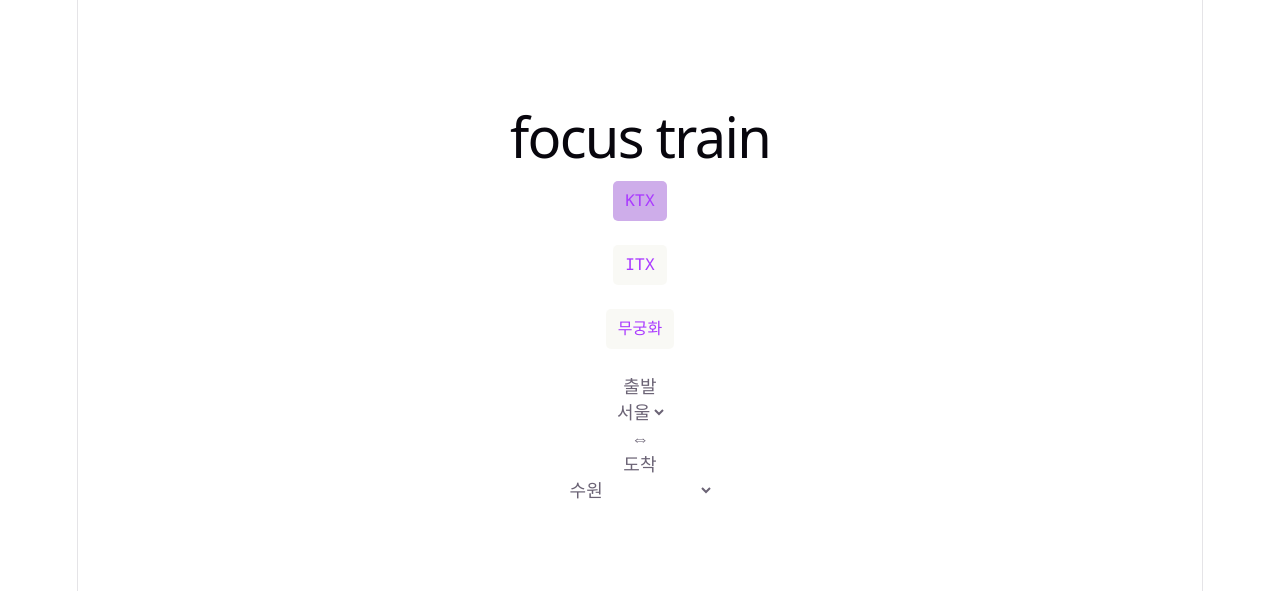
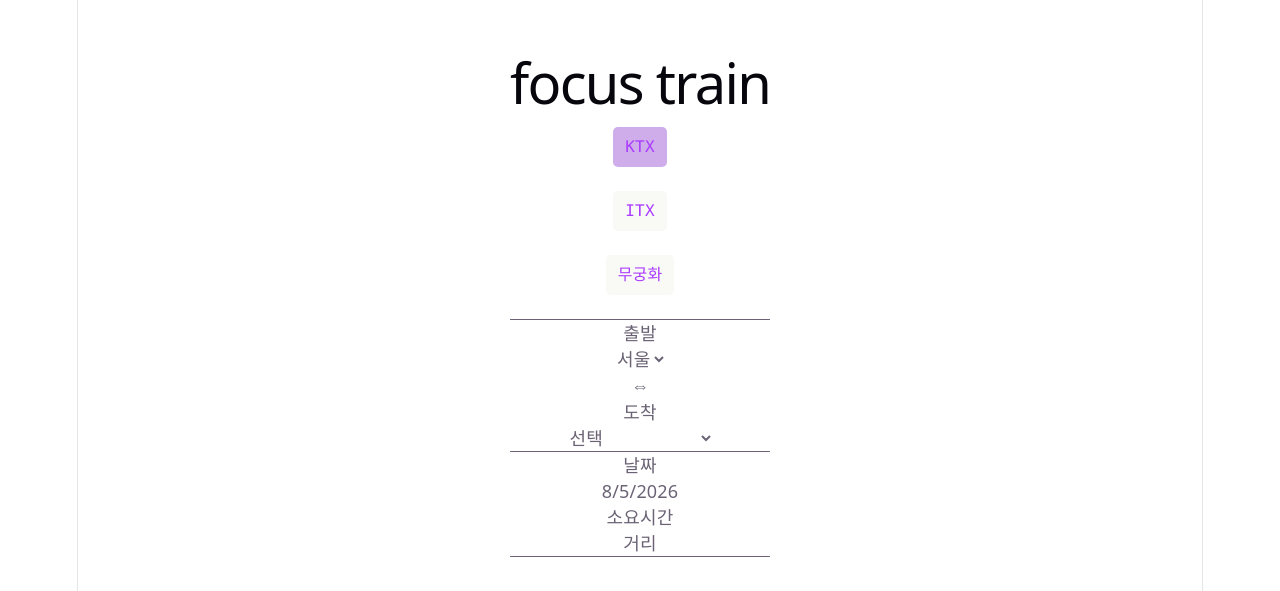
Before and after one commit to heeseung00/FocusTrain, a React (Vite) app: page / in a window 1280 px wide. Shown: the part 103-694 px from the top of the page. Built offline with nearby package versions, Linux system fonts and the light colour scheme.

Commit message:
선택한 도착지 역에 따라 오늘날짜, 소요시간, 거리 아래에 반영되어 보이도록 완성.

```diff
--- a/src/pages/RoutePage.jsx
+++ b/src/pages/RoutePage.jsx
@@ -6,31 +6,38 @@
     const [train, setTrain] = useState('KTX');
     // 역(도착지) 선택
     const [selected, setSelected] = useState('선택');
+
     const handleSelect = (e) => {
         setSelected(e.target.value);
     };
 
+    const handleTrainChange = (trainType) => {
+        setTrain(trainType);
+        setSelected('선택');
+    };
+
+    // 선택한 역에 따라 '출발, 도착 선택' 조건부 랜더링
     const filterStation = stationList.filter((item) => {
         if (train === 'KTX') {
             return item.times.ktx !== null;
         }
         if (train === 'ITX') {
-            return item.times.ITX !== null;
+            return item.times.itx !== null;
         }
         if (train === '무궁화') {
             return item.times.mugunghwa !== null;
         }
     });
-    // 기차 종류를 선택했을때, 그에 따라 selectbox의 option에 다른 값을 받아와야한다.
-    // 근데? 아니지. 아 맞지 option의 내용이 달라지는거니까.
-    // 현재는 map item으로 json데이터를 연결해 city의 값으로 받아오고 있으므로,
-    // 조건에 times를 걸어서 만약에 onClick된 setTrain값에 따라 -
-    // times의 값이 있다면 해당 데이터를 받아오고, 아닐 때는 그 값을 안 받아온다!
-    // 라고 조건을 짠다면.. 선택값에 따른 option 값을 다르게 받아올 수 있을 것 같은데?
+
+    const selectedStation = filterStation.find((item) => item.city === selected);
+    const trainKey = train === '무궁화' ? 'mugunghwa' : train.toLowerCase();
+
+    // 오늘 날짜 출력
+    const today = new Date();
 
     return (
         <section id="center">
-            <form onSubmit="handleSubmit">
+            <form onSubmit={(e) => e.preventDefault()}>
                 <>
                     <div>
                         <h1>focus train</h1>
@@ -45,7 +52,7 @@
                                     className="counter"
                                     role="radio"
                                     aria-checked={train === 'KTX'}
-                                    onClick={() => setTrain('KTX')}>
+                                    onClick={() => handleTrainChange('KTX')}>
                                     KTX
                                 </button>
                             </li>
@@ -55,7 +62,7 @@
                                     className="counter"
                                     role="radio"
                                     aria-checked={train === 'ITX'}
-                                    onClick={() => setTrain('ITX')}>
+                                    onClick={() => handleTrainChange('ITX')}>
                                     ITX
                                 </button>
                             </li>
@@ -65,14 +72,16 @@
                                     className="counter"
                                     role="radio"
                                     aria-checked={train === '무궁화'}
-                                    onClick={() => setTrain('무궁화')}>
+                                    onClick={() => handleTrainChange('무궁화')}>
                                     무궁화
                                 </button>
                             </li>
                         </ul>
                     </div>
 
-                    {/* 출발, 도착지 선택 */}
+                    <hr></hr>
+
+                    {/* 출발, 도착 선택 */}
                     <div>
                         <div>
                             <h4>출발</h4>
@@ -82,10 +91,13 @@
                                 </option>
                             </select>
                         </div>
-                        <button>⇔</button>
+                        <button type="button">⇔</button>
                         <div>
                             <h4>도착</h4>
                             <select onChange={handleSelect} value={selected}>
+                                <option value="선택" disabled>
+                                    선택
+                                </option>
                                 {filterStation.map((item) => {
                                     return (
                                         <option value={item.city} key={item.id}>
@@ -96,6 +108,28 @@
                             </select>
                         </div>
                     </div>
+
+                    <hr></hr>
+
+                    {/* 도착지까지 정보 표시 */}
+                    <div>
+                        <div>
+                            <h4>날짜</h4>
+                            <div>{today.toLocaleDateString()}</div>
+                        </div>
+                        <div>
+                            <h4>소요시간</h4>
+                            {/* 선택된 역이 있으면 매핑된 시간값 바로 출력 */}
+                            <div>{selectedStation ? selectedStation.times[trainKey] : ''}</div>
+                        </div>
+                        <div>
+                            <h4>거리</h4>
+                            {/* 선택된 역이 있으면 거리 바로 출력 */}
+                            <div>{selectedStation ? selectedStation.distance : ''}</div>
+                        </div>
+                    </div>
+
+                    <hr></hr>
                 </>
             </form>
         </section>
```
